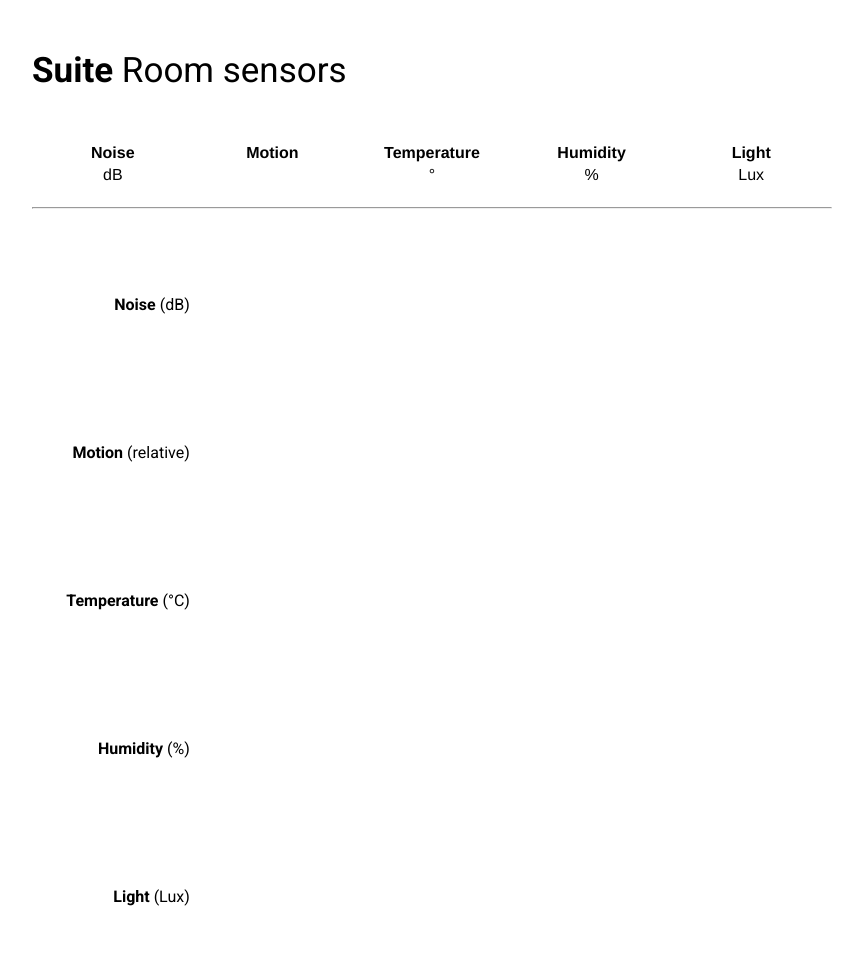
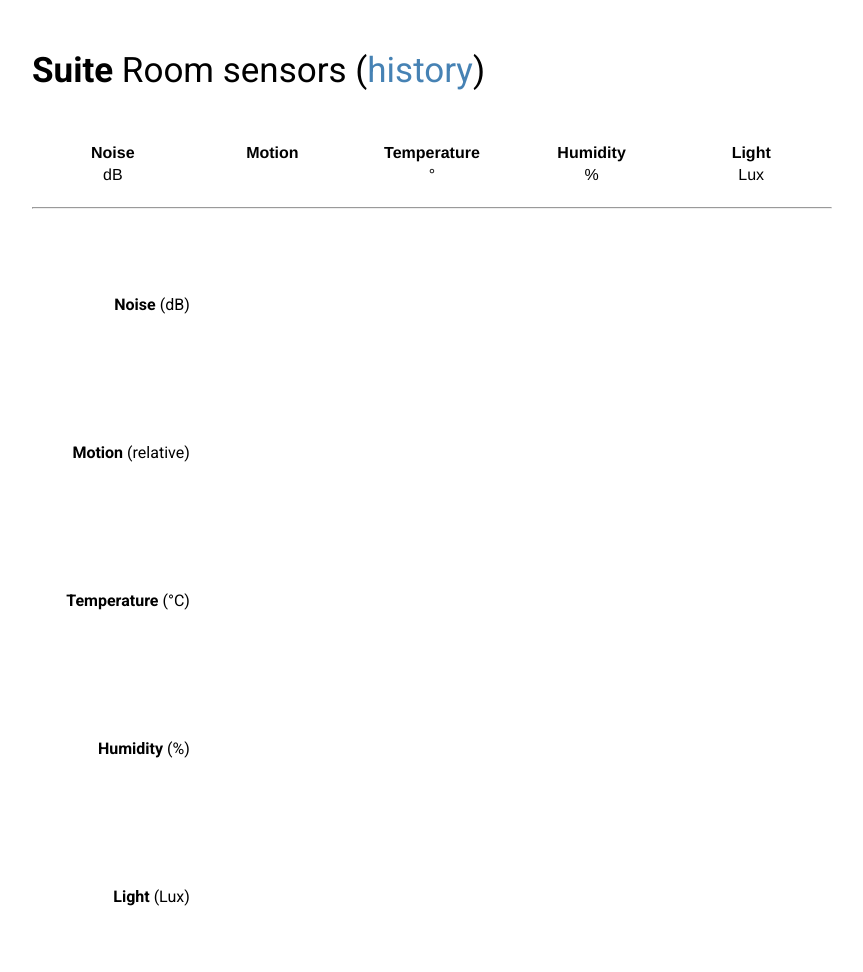
Before and after one commit to taivop/hz15, a website: page node_server/public/suite.html in a window 1280 px wide. Shown: the whole page, without its empty margins (208-1071 px from the left). Drawn offline with Linux system fonts and the light colour scheme; no server answers.

Commit message:
cant remember, hurry

```diff
--- a/node_server/public/suite.html
+++ b/node_server/public/suite.html
@@ -10,7 +10,7 @@
 
 
 <body>
-<h2><span class="roomname">Suite</span> Room sensors</h2>
+<h2><span class="roomname">Suite</span> Room sensors (<a href="/history.html" style="color: steelblue;">history</a>)</h2>
 <table id="values">
   <thead>
     <th>Noise</th>
```
